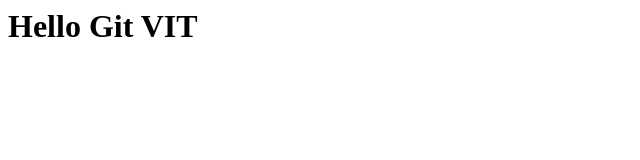
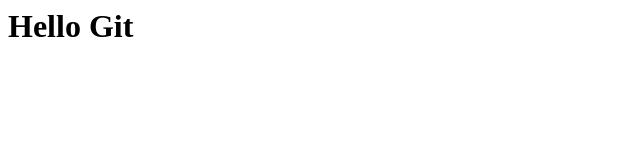
Before and after one commit to GestaRegum/testgit, a plain HTML site: page index.html in a window 1280 px wide. Shown: the full height of the page, 0-640 px from the left. Drawn offline with Linux system fonts and the light colour scheme.

Commit message:
Revert "wrong2"
This reverts commit 7e1c19cb626db9e340fbbb351e3b2bebfc10e940.

```diff
--- a/index.html
+++ b/index.html
@@ -1 +1 @@
-<h1>Hello Git VIT</h1>
+<h1>Hello Git</h1>
```
